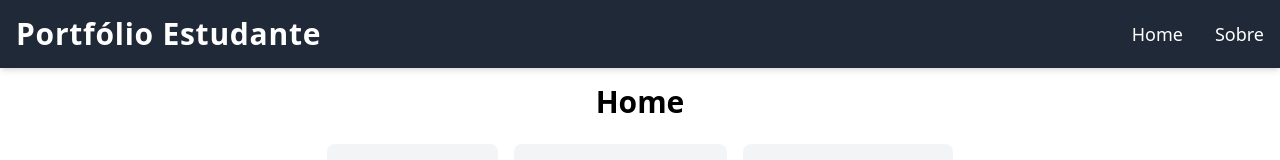
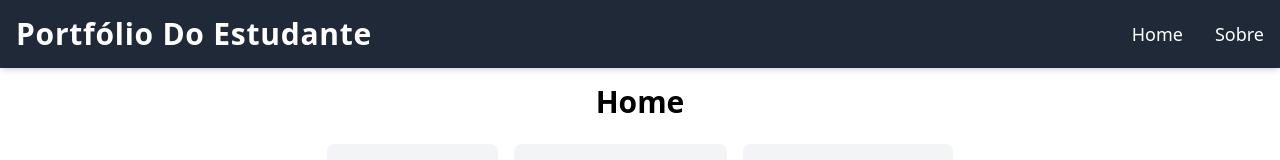
Before and after one commit to gustav0borba/cp3-crud-next, a Next.js app in the folder cp3/: page / in a window 1280 px wide. Shown: the top 160 px of the page. Built offline with nearby package versions, Linux system fonts and the light colour scheme.

Commit message:
estlização

```diff
--- a/cp3/src/components/Header/page.tsx
+++ b/cp3/src/components/Header/page.tsx
@@ -4,10 +4,8 @@ export default function Header() {
   return (
     <header className="bg-gray-800 text-white shadow-md">
       <div className="container mx-auto p-4 flex justify-between items-center">
-        {/* Logo ou Título */}
-        <h1 className="text-3xl font-bold tracking-wide">Portfólio Estudante</h1>
+        <h1 className="text-3xl font-bold tracking-wide gradient-text gradient-text-hover">Portfólio Do Estudante</h1>
 
-        {/* Links de navegação */}
         <nav>
           <ul className="flex space-x-8">
             <li>
```
